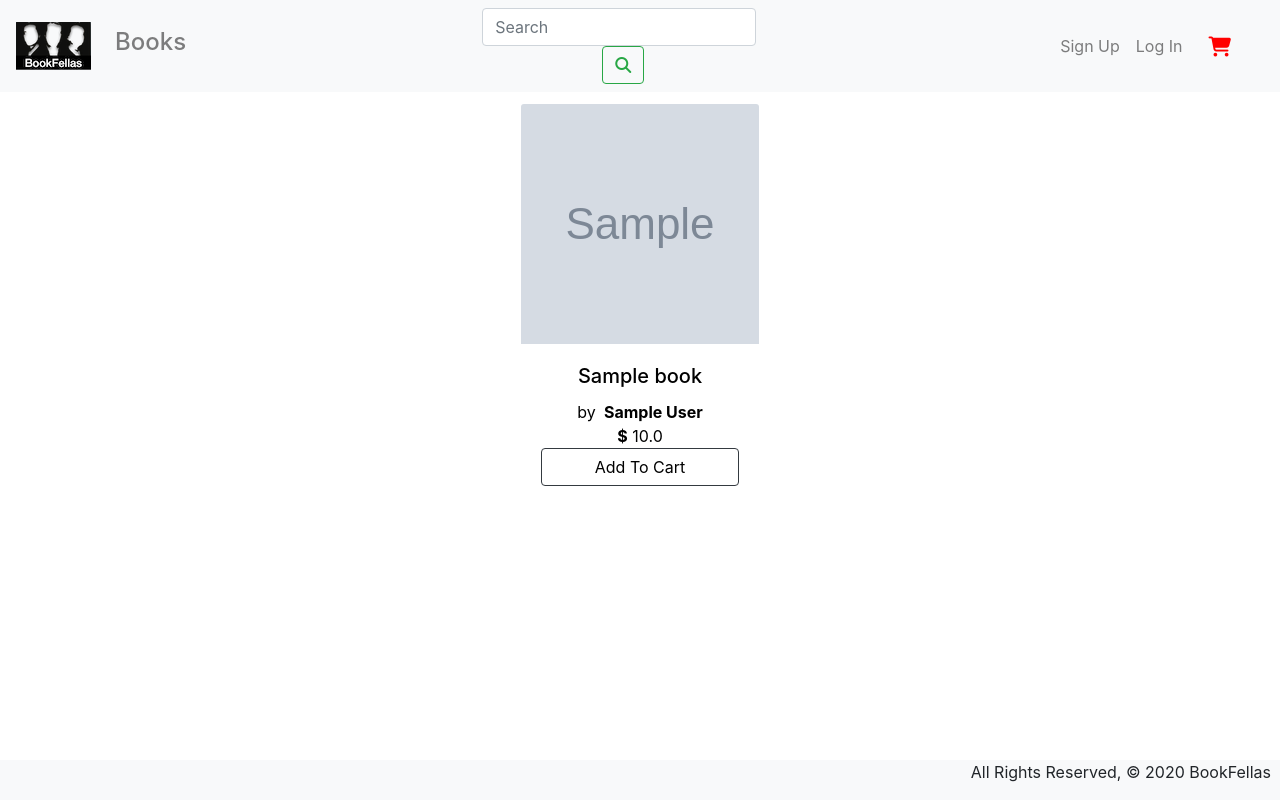
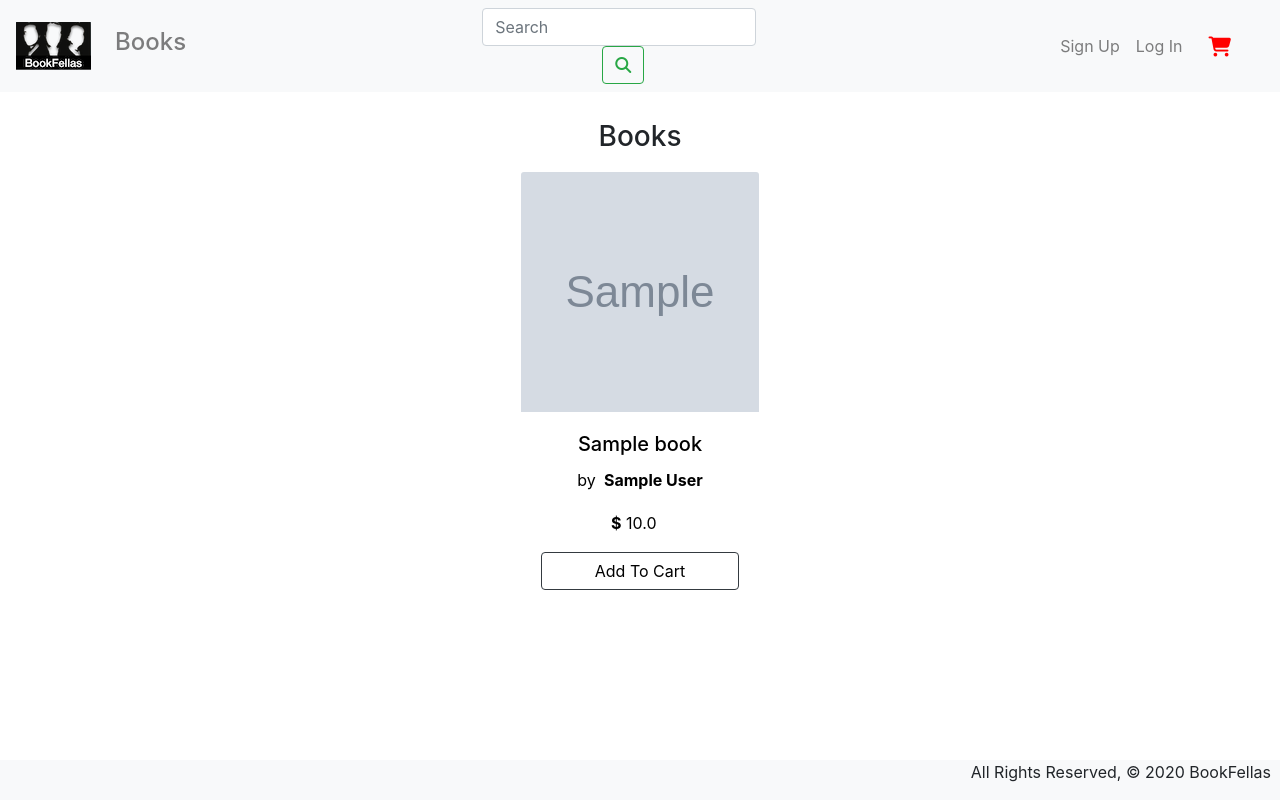
Before and after one commit to BookFellas/book-fellas, a Django app: page /books/ in a window 1280 px wide. Run offline with Django 3.2, Linux system fonts and the light colour scheme; tables that the repository leaves empty hold one stand-in row (values such as "Sample post"); grey boxes marked "Sample" are stand-in pictures; parts of the project's set-up code (start-up, migrations or seed data) failed here and were passed over; some libraries are stand-ins or nearby versions.

Commit message:
update css

```diff
--- a/main_app/static/css/style.css
+++ b/main_app/static/css/style.css
@@ -98,7 +98,7 @@
 }
 
 .container {
-    margin-top: 30px;
+    margin-top: 60px;
 }
 
 #search-input {
@@ -157,9 +157,13 @@
 
 .author {
     text-align: center;
+    margin-bottom: 60px;
 }
 
 .price {
     text-align: center;
-    margin-top: auto;
+    position: absolute;
+    bottom: 65px;
+    left: 80px;
+    padding: 10px;
 }
--- a/main_app/templates/books/index.html
+++ b/main_app/templates/books/index.html
@@ -1,9 +1,9 @@
 {% extends 'base.html' %}
 {% block content %}
 
-<h3>Books</h3>
 <div class="container">
-    <div class="row">
+    <h3>Books</h3>
+	<div class="row">
     {% for book in books %}
         <div class="card-deck">
             <a class="" href="{% url 'detail' book.id %}">
@@ -13,10 +13,9 @@
                         <h5 class="card-title">{{ book.title| truncatechars:30 }}</h5>
                         <ul class="card-text">
                             <li class="author">by&nbsp<Strong> {{ book.author| truncatechars:20 }}</Strong></li>
-                            <div class="pricediv">
-							<li class="price"><Strong>$</Strong> {{ book.price}}</li>
-                        	</div>
+
 						</ul>
+						<div class="price"><Strong>$</Strong> {{ book.price}}</div>
                         <a href="#" class="btn btn-outline-dark mt-auto">Add To Cart</a>
                     </div>
                 </div>
```
Also changed, not shown: main_app/views.py (line endings or trailing spaces).
